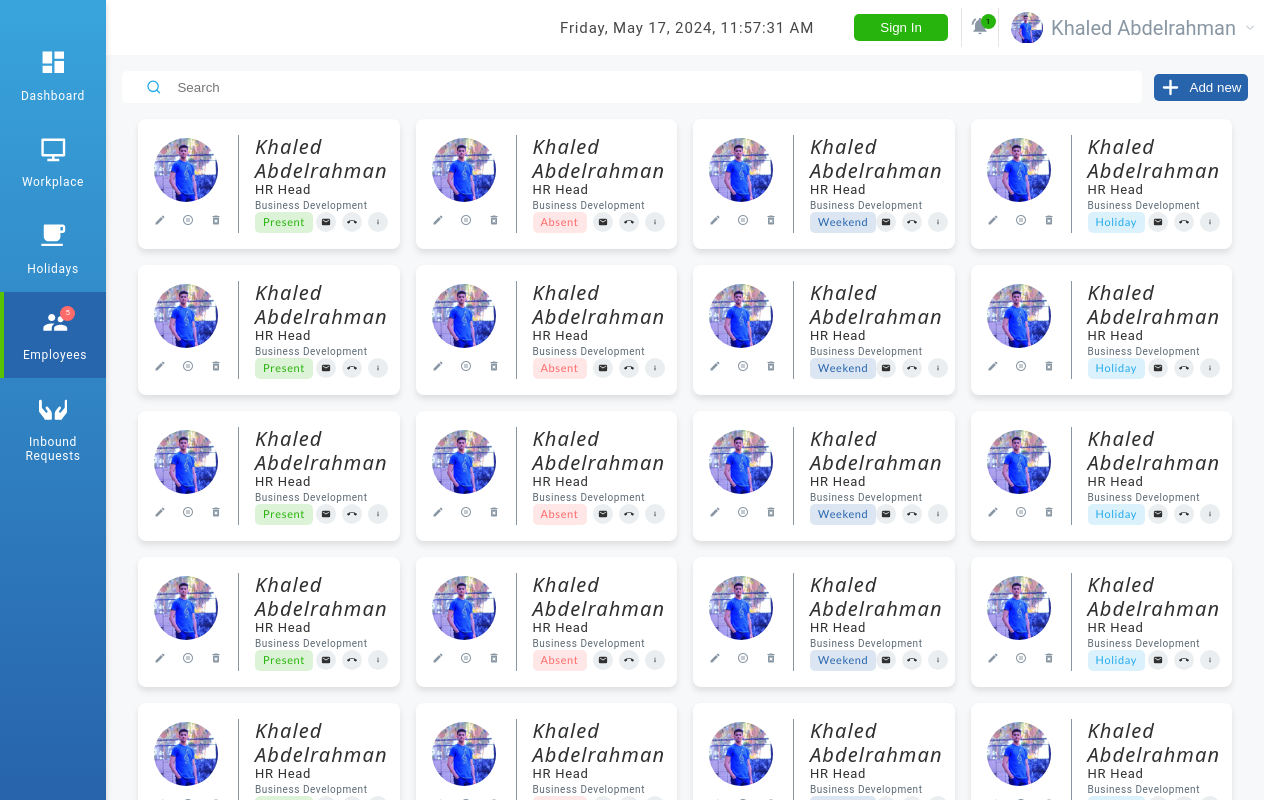
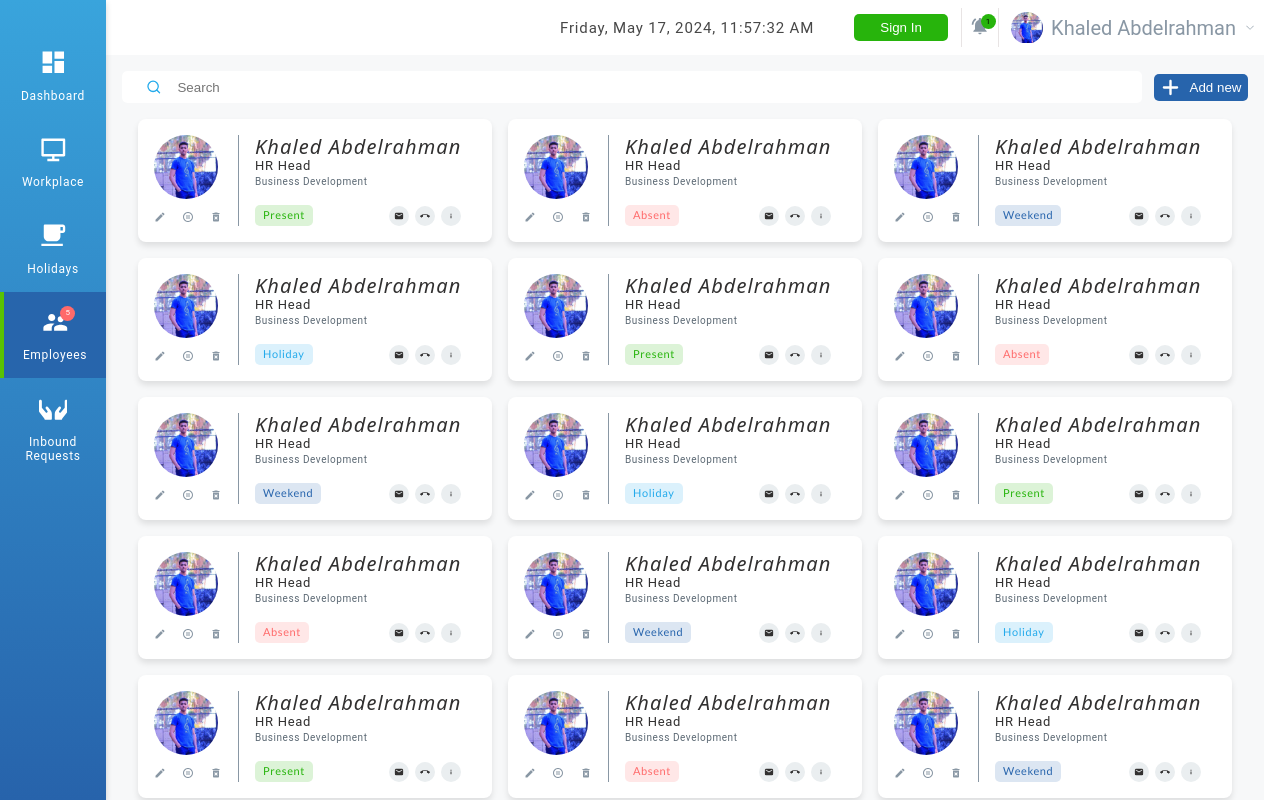
Before and after one commit to khaleed2002/react-employees-task, a React (Vite) app: page / in a window 1280 px wide. Shown: the top 800 px of the page. Built offline with nearby package versions, Linux system fonts and the light colour scheme.

Commit message:
add spacing for better appearance

```diff
--- a/src/components/Employees/Employees.css
+++ b/src/components/Employees/Employees.css
@@ -58,7 +58,7 @@
     flex-grow: 1;
     padding: 1rem;
     display: grid;
-    grid-template-columns: repeat(auto-fill, minmax(250px, 1fr));
+    grid-template-columns: repeat(auto-fill, minmax(300px, 1fr));
     gap: 1rem;
 }
 
@@ -170,6 +170,7 @@
 .card-footer {
     display: flex;
     justify-content: space-between;
+    padding-top: 5px;
 }
 
 .card-footer p {
```
